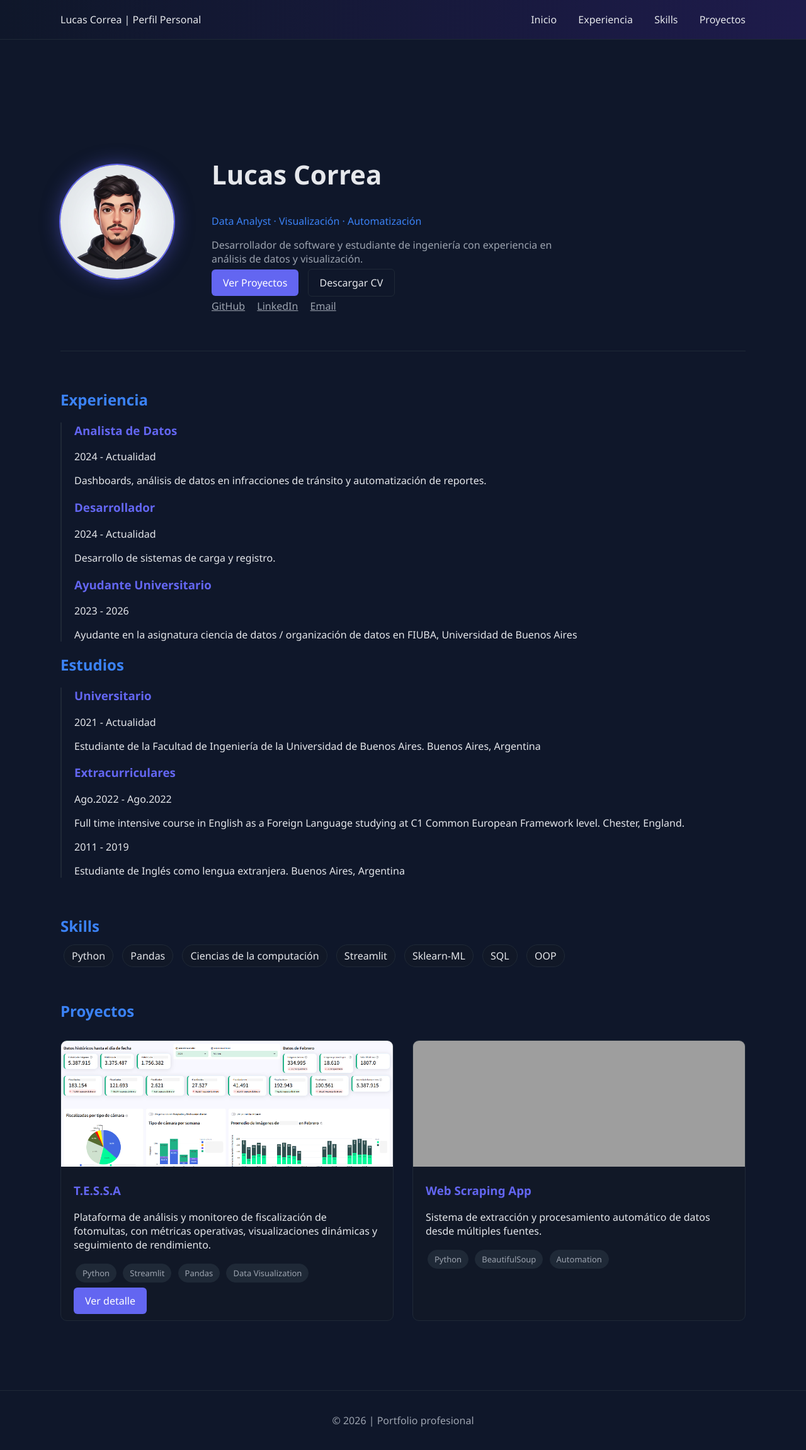
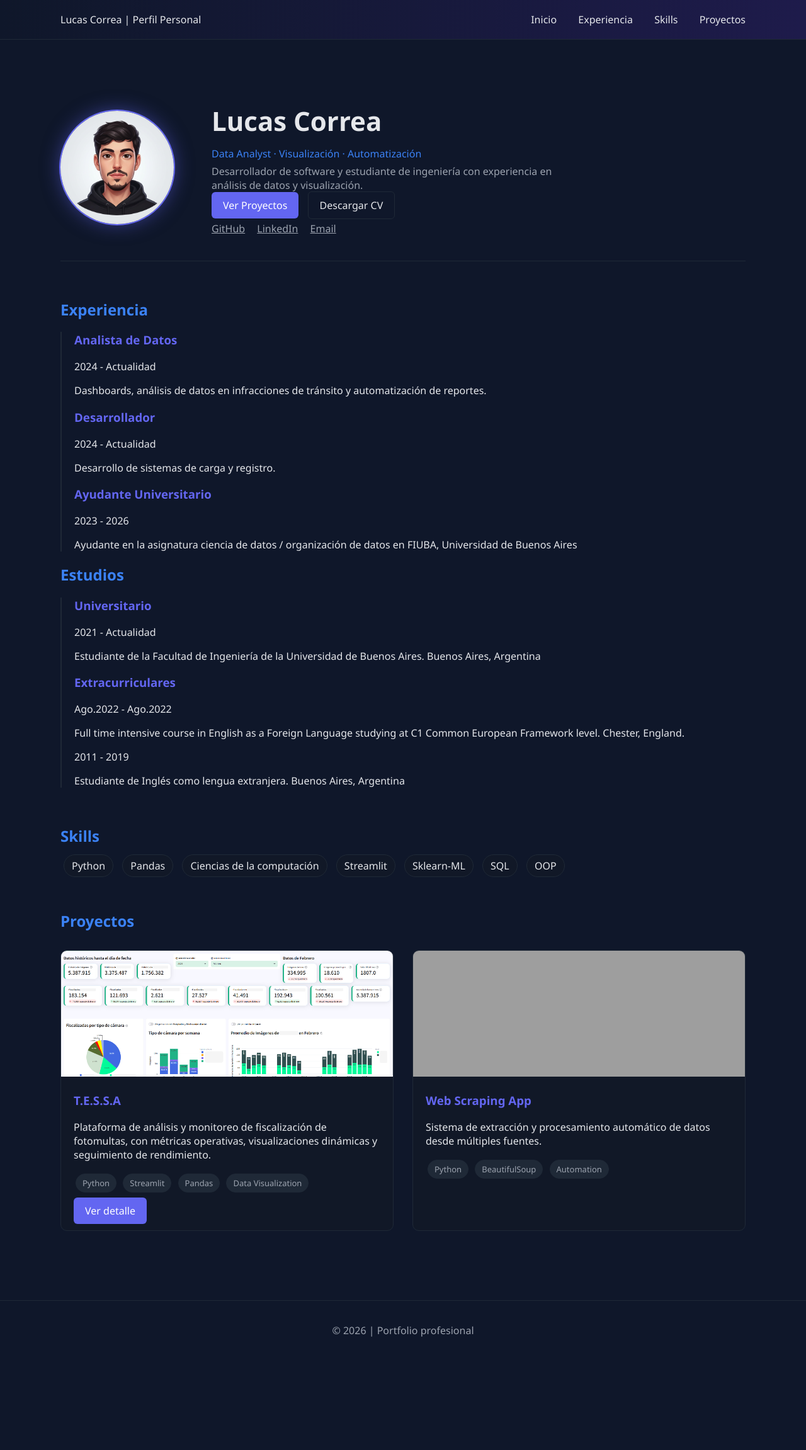
Before and after one commit to LucasVCorrea/Portfolio, a Jekyll site: the page built from docs/index.md, in a window 1280 px wide. Shown: the whole page at 63% size. Built offline with Jekyll 4.4.1, drawn with Linux system fonts in a browser that asks for light colours; after the commit the page ends 2160 px from its top, so only the background shows below that; grey boxes are pictures that could not be loaded.

Commit message:
Update style.css

```diff
--- a/docs/assets/css/style.css
+++ b/docs/assets/css/style.css
@@ -294,3 +294,26 @@ h2 {
   margin: 3px;
   color: var(--text-muted);
 }
+
+/* ============================= */
+/* HERO AJUSTADO */
+/* ============================= */
+
+.hero {
+  padding: 50px 0 40px 0; /* menos espacio arriba y abajo */
+}
+
+.hero-text h1 {
+  margin-top: 0;      /* quita margen superior */
+  margin-bottom: 0.3em; /* margen inferior pequeño */
+}
+
+.hero-text p.hero-role {
+  margin-top: 0.2em;
+  margin-bottom: 0.4em;
+}
+
+.hero-text p.hero-description {
+  margin-top: 0.2em;
+  margin-bottom: 0.6em;
+}
```
